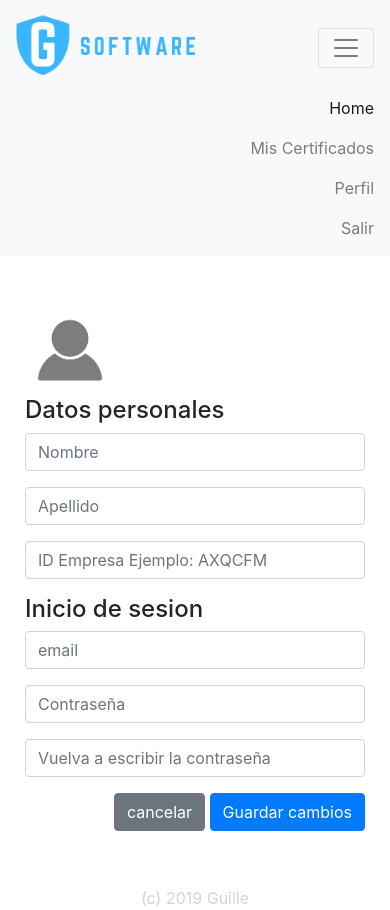
After one commit to guilledp/Proyecto, a PHP site: page /profile.html in a window 390 px wide. The commit adds this page. Run offline with PHP 8.4, Linux system fonts and the light colour scheme.

Commit message:
Agregados Login Register Profile Actualizado Index responsive. Primera entrega DH

```diff
--- a/css/styles.css
+++ b/css/styles.css
@@ -17,6 +17,10 @@
 
 .cursos{
 	margin-top:20px;
+	justify-content: space-evenly;
+	padding-left: 25px;
+	padding-right: 25px;
+	justify-content: flex-end;
 }
 
 .search{
@@ -37,3 +41,29 @@ footer {
   text-align: center;
 	color:lightgrey;
 }
+
+.login{
+	min-block-size: -webkit-fill-available;
+	align-items: center;
+	justify-content: center;
+	margin: 0px;
+}
+
+.logo{
+	margin-bottom: 20px;
+}
+
+.botones{
+text-align: right;
+}
+
+.perfil{
+	margin-top: 25px;
+	justify-content:space-around;
+	padding: 25px;
+
+}
+
+#imagen_perfil{
+max-width: 90px;
+}
--- /dev/null
+++ b/profile.html
@@ -0,0 +1,111 @@
+<!DOCTYPE html>
+<html lang="en" dir="ltr">
+  <head>
+    <meta charset="utf-8">
+    <link rel="stylesheet" href="https://stackpath.bootstrapcdn.com/bootstrap/4.3.1/css/bootstrap.min.css" integrity="sha384-ggOyR0iXCbMQv3Xipma34MD+dH/1fQ784/j6cY/iJTQUOhcWr7x9JvoRxT2MZw1T" crossorigin="anonymous">
+    <link rel="stylesheet" href="css/styles.css">
+    <meta name="viewport" content="width=device-width, initial-scale=1.0">
+    <link href="https://unpkg.com/ionicons@4.5.10-0/dist/css/ionicons.min.css" rel="stylesheet">
+
+    <title>Mi perfil</title>
+  </head>
+
+  <body>
+
+    <div class="row">
+    </div>
+      <header>
+        <nav class="navbar navbar-expand-md navbar-light bg-light">
+
+          <a class="navbar-brand" href="#">
+            <img src="img\G-LOGO.png" alt="Logo" class="img-fluid" id="Logo">
+          </a>
+
+          <button class="navbar-toggler">
+            <span class="navbar-toggler-icon"></span>
+          </button>
+
+          <div class=" navbar-collapse show" id="NavBar"> <!--Agregar show-->
+
+            <div class="navbar-nav align-items-end">
+              <a class="nav-item nav-link active" href="index.html">Home</a>
+              <a class="nav-item nav-link" href="#">Mis Certificados</a>
+              <a class="nav-item nav-link" href="profile.html">Perfil</a>
+              <a class="nav-item nav-link" href="login.html">Salir</a>
+            </div>
+
+          </div>
+
+        </nav>
+      </header>
+
+
+    </div>
+
+    <main>
+<div class="perfil row">
+
+  <div class="col-md-6">
+
+      <img id="imagen_perfil" src="img\profile.png" alt="">
+
+      <h4>Datos personales</h4>
+
+      <div class="form-group">
+        <input type="text" class="form-control" id="name" placeholder="Nombre">
+      </div>
+
+      <div class="form-group">
+        <input type="text" class="form-control" id="last-name" placeholder="Apellido">
+      </div>
+
+      <div class="form-group">
+        <input type="text" class="form-control" id="company" placeholder="ID Empresa Ejemplo: AXQCFM">
+      </div>
+
+      <h4>Inicio de sesion</h4>
+
+      <div class="form-group">
+        <input type="email" class="form-control" id="email" placeholder="email">
+      </div>
+
+      <div class="form-group">
+        <input type="password" class="form-control" id="pass" placeholder="Contraseña">
+      </div>
+
+      <div class="form-group">
+        <input type="password" class="form-control" id="pass" placeholder="Vuelva a escribir la contraseña">
+      </div>
+
+      <div class="botones">
+
+        <a href="index.html" class="btn btn-secondary" >cancelar</a>
+        <a href="profile.html" class="btn btn-primary" >Guardar cambios</a>
+
+      </div>
+
+
+  </div>
+
+</div>
+
+
+
+
+
+
+
+
+
+
+
+    </main>
+
+    <footer>
+
+      (c) 2019 Guille
+
+    </footer>
+
+  </body>
+</html>
```
Also changed, not shown: index.html (+38 -17 lines), login.html (added, +53 -0 lines), register.html (added, +73 -0 lines), img/G-LOGO.png, img/profile.png (added).
